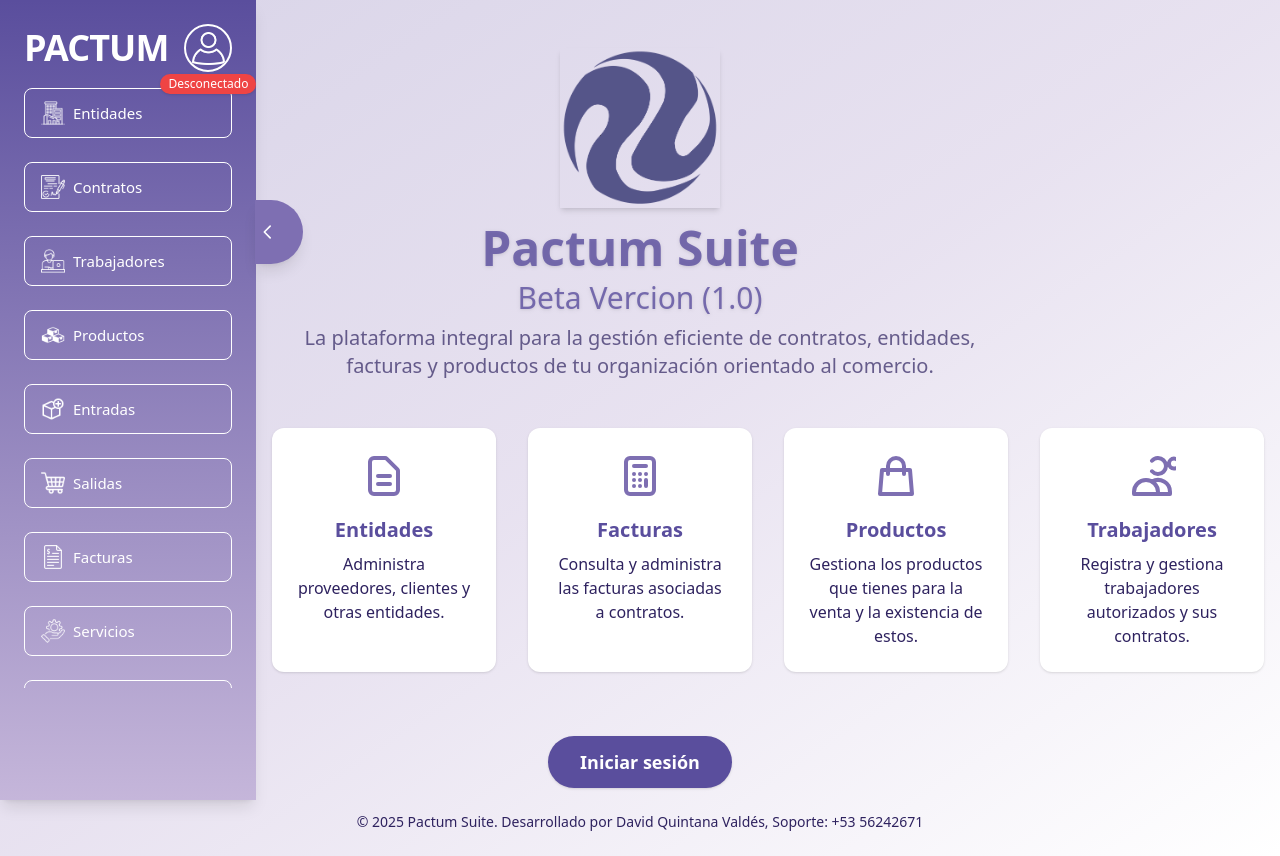
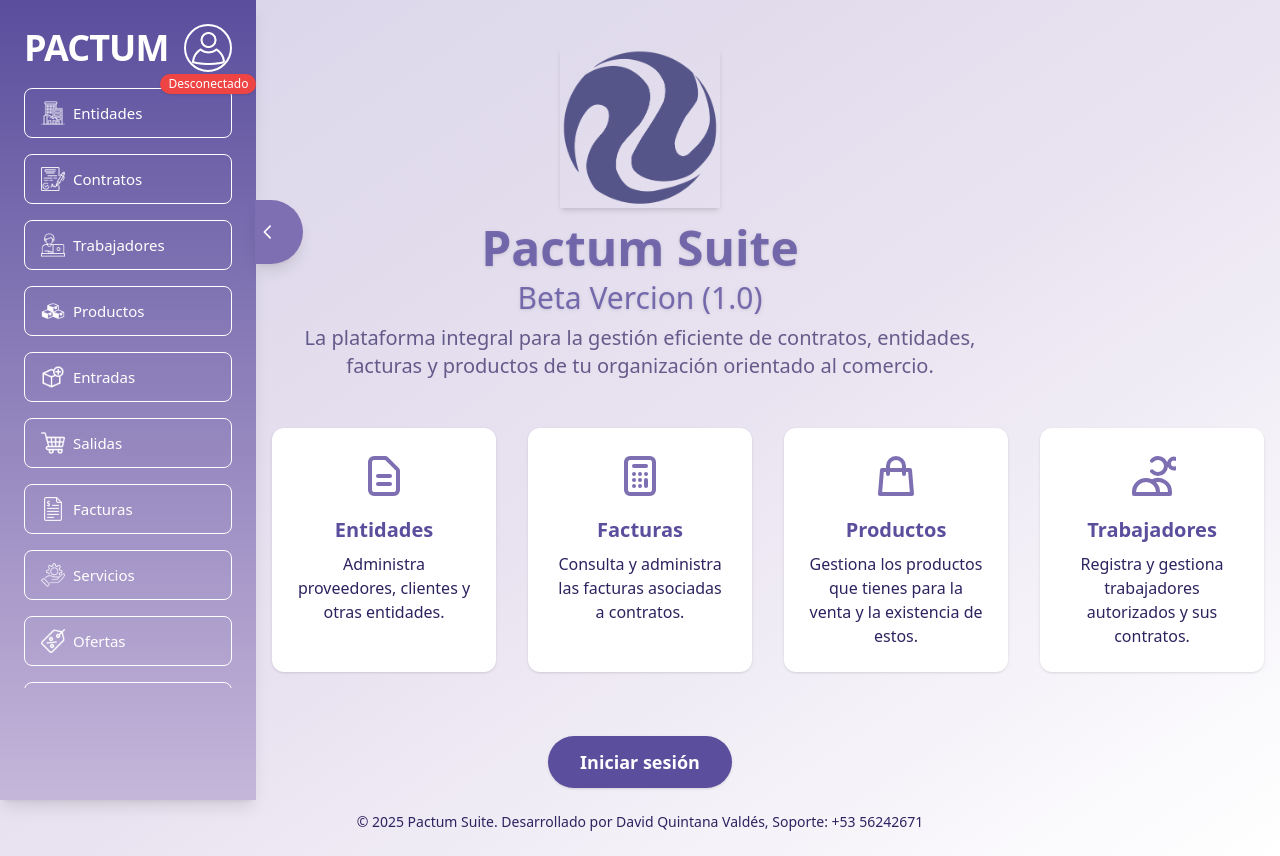
Before and after one commit to davidquintanajob/PactumSuite-frontend, a Nuxt app: page / in a window 1280 px wide. Built offline with nearby package versions, Linux system fonts and the light colour scheme.

Commit message:
ultiumos cambios para deplegar para solutel

```diff
--- a/components/FacturaPDFModal.vue
+++ b/components/FacturaPDFModal.vue
@@ -34,7 +34,7 @@
       </div>
 
       <!-- Contenido de la Factura -->
-      <div id="factura-content" class="bg-white p-6 max-w-full mx-auto border border-black" style="font-family: Arial, sans-serif; font-size: 14px; line-height: 1.4;">
+      <div id="factura-content" class="bg-white p-6 max-w-full mx-auto" style="font-family: Arial, sans-serif; font-size: 14px; line-height: 1.4;">
         <!-- Encabezado de la Factura -->
         <div class="text-center mb-4">
   <h1 class="text-lx font-bold mb-2" style="color: #dc2626; font-size: 40px; letter-spacing: 1px;">FACTURA</h1>
@@ -73,7 +73,7 @@
                 <p><strong>Identificación Fiscal (RC-05):</strong> {{ getVendorData('identificacion_fiscal') }}</p>
               </div>
               <div class="flex items-center justify-between">
-                <p><strong>Cuenta Bancaria:</strong> {{ getVendorData('cuenta_bancaria') }}</p>
+                <p><strong>Cuenta Bancaria:</strong> {{ getVendorData('cuenta_bancaria').replace(/-/g, '') }}</p>
               </div>
               <div class="flex items-center justify-between">
                 <p><strong>Agencia Bancaria:</strong> {{ getVendorData('agencia_bancaria') }}</p>
@@ -101,7 +101,7 @@
                 <p><strong>Dirección:</strong> {{ factura.contrato?.entidad?.direccion || '_________________' }}</p>
               </div>
               <div class="flex items-center justify-between">
-                <p><strong>Cuenta Bancaria:</strong> {{ factura.contrato?.entidad?.cuenta_bancaria || '_________________' }}</p>
+                <p><strong>Cuenta Bancaria:</strong> {{ (factura.contrato?.entidad?.cuenta_bancaria || '_________________').replace(/-/g, '') }}</p>
               </div>
             </div>
           </div>
--- a/components/Navbar.vue
+++ b/components/Navbar.vue
@@ -69,7 +69,7 @@
 
                 <!-- Botones de navegación (Escritorio) -->
                 <div class="hidden md:flex flex-col w-full md:mt-4 overflow-y-auto" style="max-height: calc(100vh - 200px);">
-                    <div class="flex flex-col space-y-6 w-full">
+                    <div class="flex flex-col space-y-4 w-full">
                         <a v-for="(option, index) in options" :key="index"
                             href="#"
                             class="text-white flex items-center px-4 py-3 rounded-lg border border-white transition group hover:bg-accent hover:text-black"
@@ -159,6 +159,7 @@ const options = [
     { label: "Salidas", src: "/carritoDeCompras.png", link: "/salidas" },
     { label: "Facturas", src: "/Facturas.png", link: "/facturas" },
     { label: "Servicios", src: "/Servicios.png", link: "/servicios" },
+    { label: "Ofertas", src: "/Ofertas.png", link: "/ofertas" },
     { label: "Tipos de Contratos", src: "/firmar.png", link: "/tipos-contratos" },
     { label: "Usuario", src: "/usuarios.png", link: "/usuarios" }
 ];
@@ -335,18 +336,18 @@ onUnmounted(() => {
 }
 
 .overflow-y-auto::-webkit-scrollbar-track {
-    background: #C5B6DA; /* secondary */
+    background: rgba(197, 182, 218, 0.6); /* secondary with 60% opacity */
     border-radius: 10px;
 }
 
 .overflow-y-auto::-webkit-scrollbar-thumb {
-    background-color: #5A4E9D; /* primary */
+    background-color: rgba(90, 78, 157, 0.6); /* primary with 60% opacity */
     border-radius: 10px;
-    border: 2px solid #C5B6DA; /* secondary */
+    border: 2px solid rgba(197, 182, 218, 0.6); /* secondary with 60% opacity */
 }
 
 .overflow-y-auto {
     scrollbar-width: thin;
-    scrollbar-color: #5A4E9D #C5B6DA;
+    scrollbar-color: rgba(90, 78, 157, 0.6) rgba(197, 182, 218, 0.6);
 }
 </style>
--- a/nuxt.config.ts
+++ b/nuxt.config.ts
@@ -12,7 +12,7 @@ export default defineNuxtConfig({
     public: {
       backendHost: process.env.NUXT_PUBLIC_BACKEND_HOST,
       // Base site URL used for canonical links and JSON-LD. Set NUXT_PUBLIC_SITE_URL in env.
-      siteUrl: process.env.NUXT_PUBLIC_SITE_URL || 'http://localhost:3000'
+      siteUrl: process.env.NUXT_PUBLIC_SITE_URL || 'http://31.170.165.44:5356'
     }
   },
   app: {
@@ -33,7 +33,7 @@ export default defineNuxtConfig({
       ],
       link: [
         { rel: 'icon', type: 'image/png', href: '/logo.png' },
-        { rel: 'canonical', href: process.env.NUXT_PUBLIC_SITE_URL || 'http://localhost:3000' }
+        { rel: 'canonical', href: process.env.NUXT_PUBLIC_SITE_URL || 'http://31.170.165.44:5356' }
       ],
       script: [
         // Basic Organization JSON-LD for SEO
@@ -43,8 +43,8 @@ export default defineNuxtConfig({
             "@context": "https://schema.org",
             "@type": "Organization",
             "name": "Pactum",
-            "url": process.env.NUXT_PUBLIC_SITE_URL || 'http://localhost:3000',
-            "logo": (process.env.NUXT_PUBLIC_SITE_URL || 'http://localhost:3000') + '/logo.png'
+            "url": process.env.NUXT_PUBLIC_SITE_URL || 'http://31.170.165.44:5356',
+            "logo": (process.env.NUXT_PUBLIC_SITE_URL || 'http://31.170.165.44:5356') + '/logo.png'
           })
         }
       ]
--- a/pages/entradas.vue
+++ b/pages/entradas.vue
@@ -364,8 +364,8 @@ async function fetchEntradas(page = 1) {
 
 // Funciones del modal
 function abrirModalEntrada(item, modo) {
-  // Verificar si la entrada fue creada por una factura o contrato
-  if (item.id_factura || item.id_contrato) {
+  // Verificar si la entrada fue creada por una factura o contrato y se intenta editar
+  if ((item.id_factura || item.id_contrato) && modo !== 'ver') {
     errorBanner.value = {
       title: 'Entrada no editable',
       description: 'Esta entrada fue creada por una factura de un proveedor, solo es editable desde la factura misma',
```
